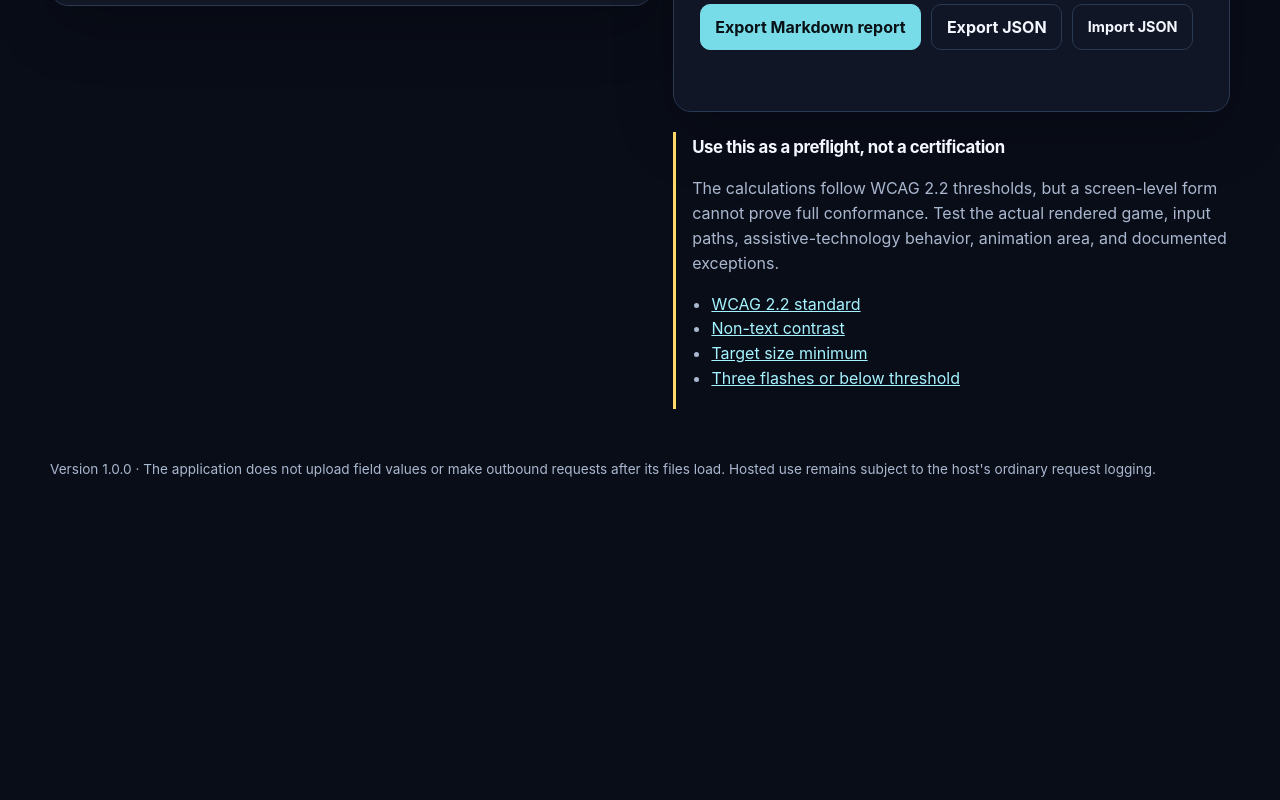
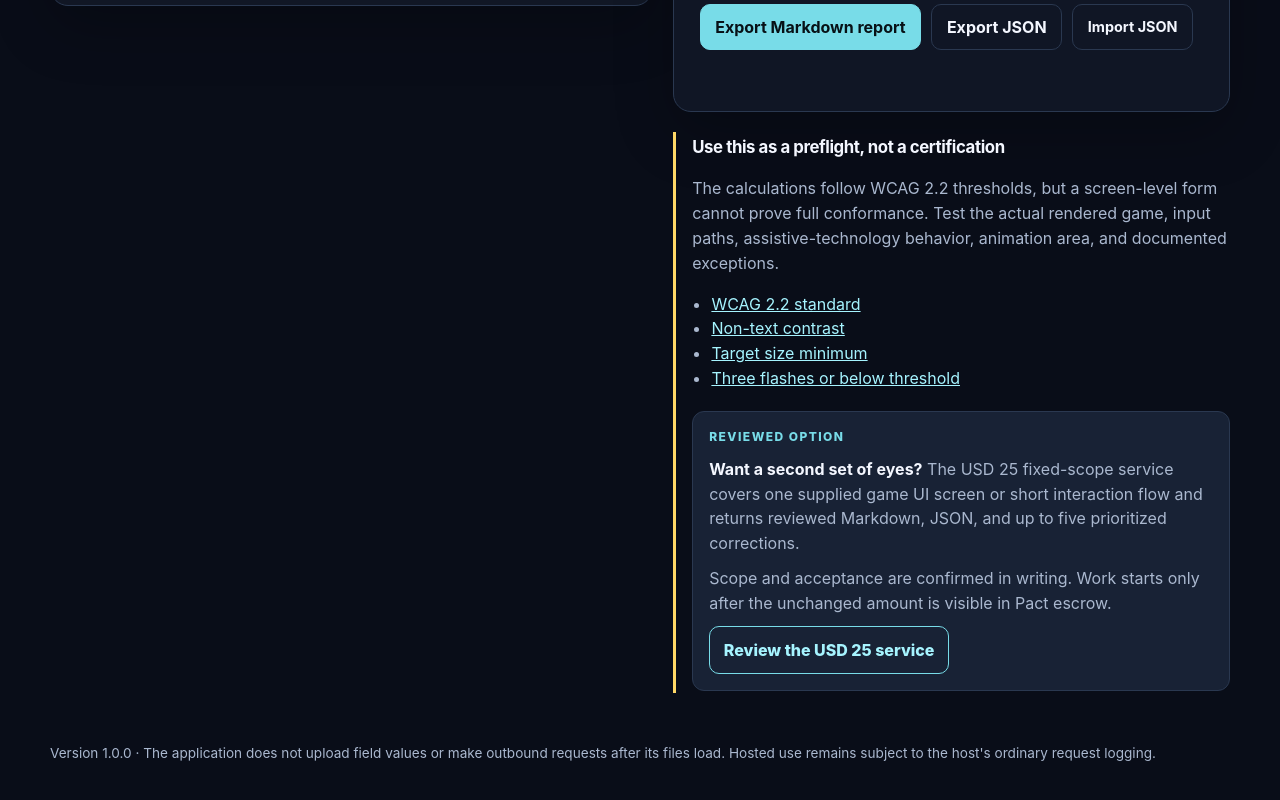
Before and after one commit to realadamsolomon/game-ui-accessibility-preflight, a plain HTML site: page index.html in a window 1280 px wide. Shown: the part 1489-2289 px from the top of the page. Before the commit the page ends 2030 px from the top, so only its background shows below. Drawn offline with Linux system fonts and the light colour scheme.

Commit message:
Add reviewed-service conversion path

```diff
--- a/index.html
+++ b/index.html
@@ -143,6 +143,12 @@
           <li><a href="https://www.w3.org/WAI/WCAG22/Understanding/target-size-minimum.html" target="_blank" rel="noreferrer">Target size minimum</a></li>
           <li><a href="https://www.w3.org/WAI/WCAG22/Understanding/three-flashes-or-below-threshold" target="_blank" rel="noreferrer">Three flashes or below threshold</a></li>
         </ul>
+        <div class="paid-review">
+          <p class="paid-review-label">Reviewed option</p>
+          <p><strong>Want a second set of eyes?</strong> The USD 25 fixed-scope service covers one supplied game UI screen or short interaction flow and returns reviewed Markdown, JSON, and up to five prioritized corrections.</p>
+          <p>Scope and acceptance are confirmed in writing. Work starts only after the unchanged amount is visible in Pact escrow.</p>
+          <a class="review-link" href="https://adamsolomon.sleepy.fun/services" target="_blank" rel="noreferrer">Review the USD 25 service</a>
+        </div>
       </aside>
     </section>
   </main>
--- a/styles.css
+++ b/styles.css
@@ -246,6 +246,28 @@ input[type="color"] {
 .scope-note h2 { font-size: 1.05rem; }
 .scope-note p, .scope-note ul { color: var(--muted); }
 .scope-note ul { padding-left: 1.2rem; }
+.paid-review {
+  margin-top: 1.25rem;
+  padding: 1rem;
+  border: 1px solid var(--line);
+  border-radius: 12px;
+  background: var(--surface-raised);
+}
+.paid-review p { margin: 0 0 0.65rem; }
+.paid-review strong { color: var(--text); }
+.paid-review .paid-review-label { color: var(--accent); font-size: 0.75rem; font-weight: 800; letter-spacing: 0.12em; text-transform: uppercase; }
+.review-link {
+  display: inline-flex;
+  min-height: 44px;
+  align-items: center;
+  padding: 0.65rem 0.85rem;
+  border: 1px solid var(--accent);
+  border-radius: 10px;
+  color: var(--accent-strong);
+  font-weight: 800;
+  text-decoration: none;
+}
+.review-link:hover { background: rgba(120, 220, 232, 0.1); }
 
 footer { padding: 2.25rem 0 3rem; color: var(--muted); font-size: 0.85rem; }
 .visually-hidden { position: absolute; width: 1px; height: 1px; padding: 0; margin: -1px; overflow: hidden; clip: rect(0, 0, 0, 0); white-space: nowrap; border: 0; }
```
